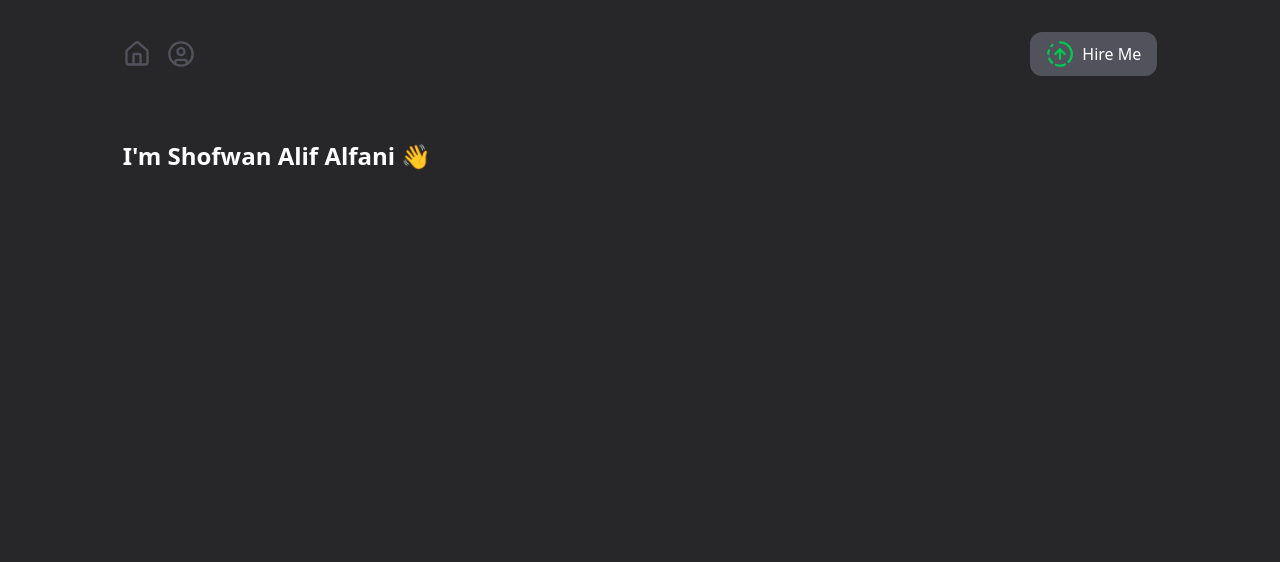
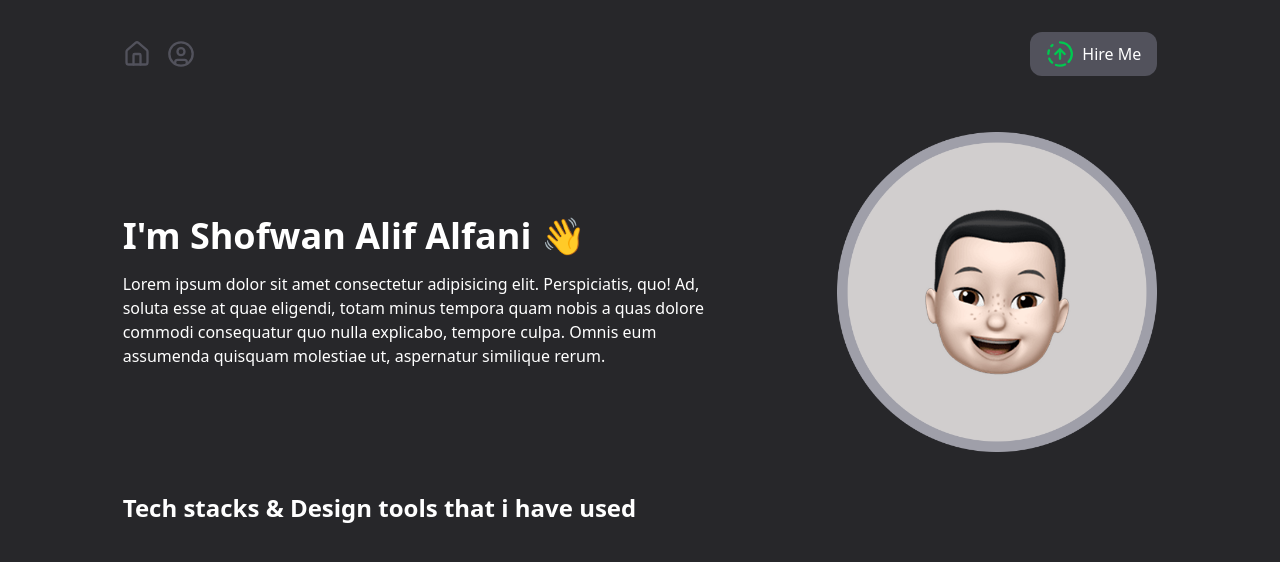
Before and after one commit to shofwanalif/CobaTailwind, a website: page src/index.html in a window 1280 px wide. Drawn offline with Linux system fonts and the light colour scheme.

Commit message:
hero section update

```diff
--- a/src/index.html
+++ b/src/index.html
@@ -6,7 +6,7 @@
     <link href="./output.css" rel="stylesheet" />
   </head>
   <body>
-    <div class="bg-zinc-800 w-screen h-screen pt-4 flex flex-col gap-8">
+    <div class="bg-zinc-800 w-screen h-screen pt-4">
       <!-- Navbar -->
       <div class="container bg-zinc-800 w-5/6 mx-auto p-4 flex justify-between items-center">
         <div class="flex gap-4 items-center">
@@ -42,7 +42,7 @@
             <path d="M7 20.662V19a2 2 0 0 1 2-2h6a2 2 0 0 1 2 2v1.662" />
           </svg>
         </div>
-        <div class="flex items-center bg-zinc-600 py-2 px-4 rounded-xl gap-2 hover:cursor-pointer transition duration-300">
+        <div class="flex items-center bg-zinc-600 py-2 px-4 rounded-xl gap-2 hover:bg-zinc-700 cursor-pointer transition duration-300">
           <svg
             xmlns="http://www.w3.org/2000/svg"
             width="28"
@@ -69,12 +69,24 @@
       <!-- Navbar End -->
 
       <!-- hero section -->
-      <div class="container w-5/6 mx-auto p-4">
-        <div>
-          <h1 class="text-2xl text-white font-semibold">I'm Shofwan Alif Alfani 👋</h1>
+      <div class="container flex w-5/6 mx-auto px-4 pt-10">
+        <div class="flex basis-2/3 flex-col gap-4 justify-center">
+          <h1 class="text-4xl text-white font-semibold">I'm Shofwan Alif Alfani 👋</h1>
+          <p class="text-white">
+            Lorem ipsum dolor sit amet consectetur adipisicing elit. Perspiciatis, quo! Ad, soluta esse at quae eligendi, totam minus tempora quam
+            nobis a quas dolore commodi consequatur quo nulla explicabo, tempore culpa. Omnis eum assumenda quisquam molestiae ut, aspernatur
+            similique rerum.
+          </p>
+        </div>
+        <div class="flex basis-1/2 justify-end">
+          <img src="../img/Group 1.png" alt="" class="w-80" />
         </div>
       </div>
-      <!-- Hero section end -->
+
+      <div class="container w-5/6 mx-auto px-4 pt-10">
+        <h1 class="text-2xl text-white font-semibold">Tech stacks & Design tools that i have used</h1>
+      </div>
+      <!-- hero section end -->
     </div>
   </body>
 </html>
```
Also changed, not shown: img/Group 1.png (added), src/output.css.
